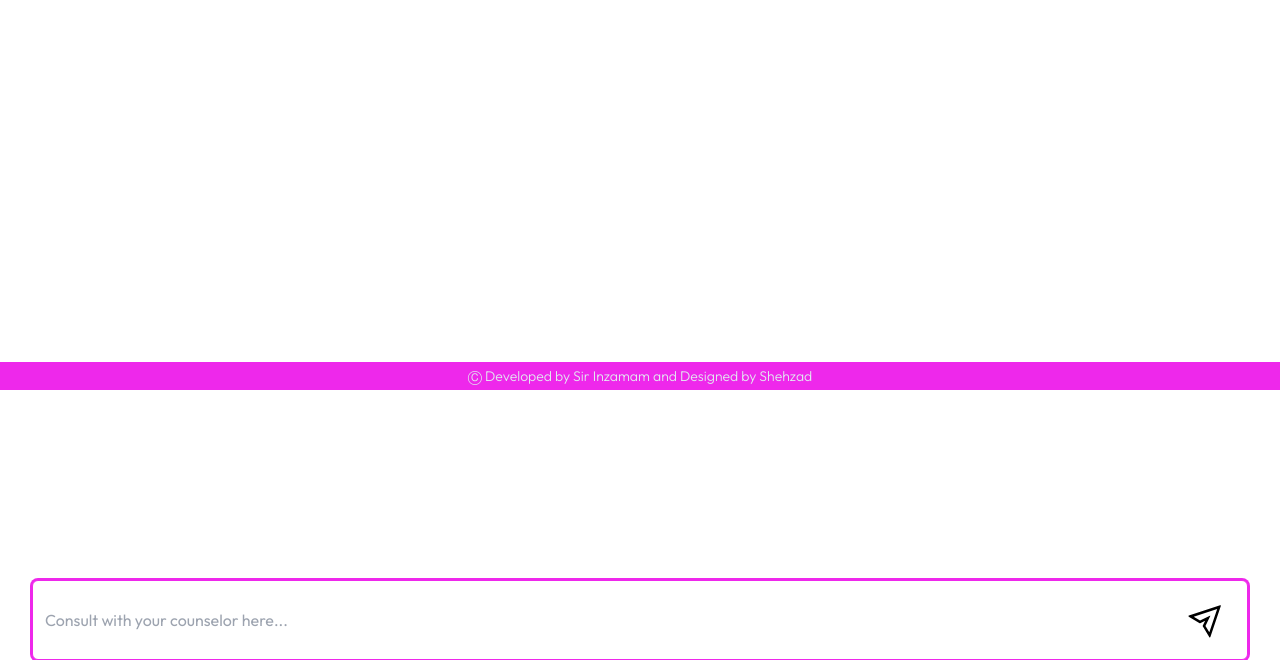
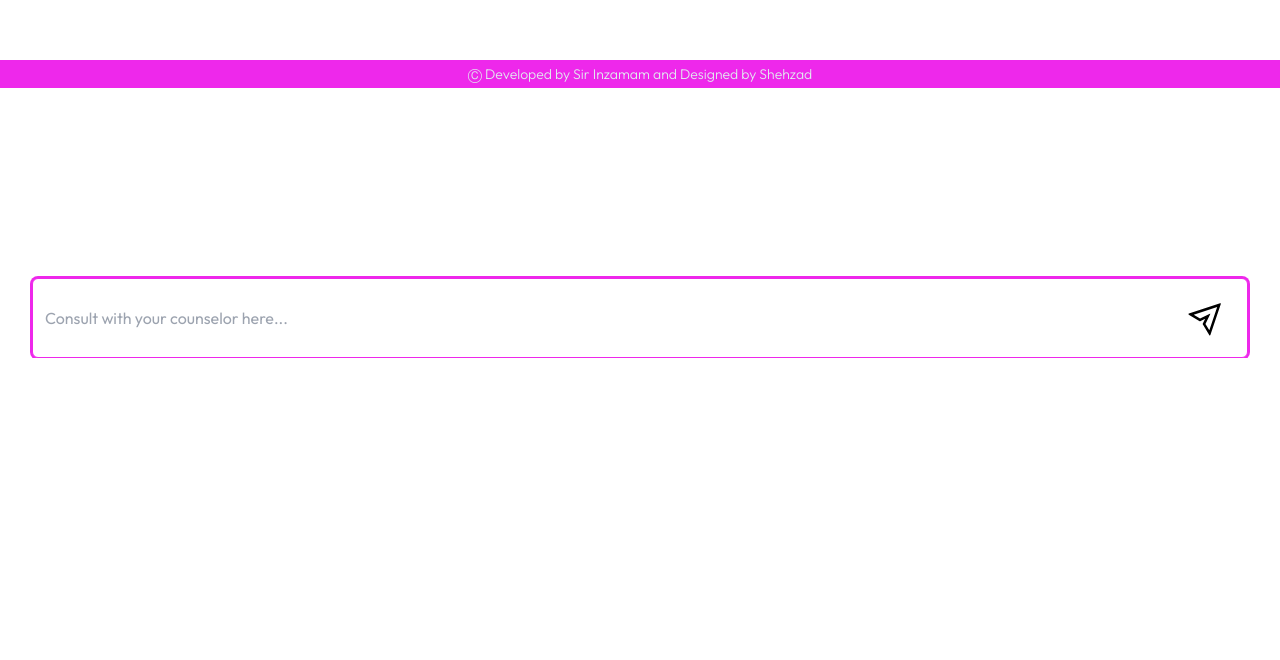
Before and after one commit to mInzamamMalik/chatGPT-demo-chatbots, a Next.js app in the folder frontend/: page /chat in a window 1280 px wide. Shown: the part 712-1372 px from the top of the page. After the commit the page ends 1070 px from the top, so only its background shows below. Built offline with nearby package versions, Linux system fonts and the light colour scheme.

Commit message:
fixed chat UI and auto scroll issues
Co-Authored-By: Muhammad Saad <muhammadsaad2522@gmail.com>

```diff
--- a/frontend/app/globals.css
+++ b/frontend/app/globals.css
@@ -35,6 +35,15 @@
   border: 2px solid yellow;
 }
 
+.no_scroll::-webkit-scrollbar {
+  display: none;
+}
+
+.no_scroll {
+  -ms-overflow-style: none; /* IE and Edge */
+  scrollbar-width: none; /* Firefox */
+}
+
 /* :root {
   --foreground-rgb: 0, 0, 0;
   --background-start-rgb: 214, 219, 220;
--- a/frontend/components/ChatFrom.jsx
+++ b/frontend/components/ChatFrom.jsx
@@ -1,6 +1,7 @@
 "use client";
 import axios from "axios";
-import { useEffect, useState } from "react";
+import React, { useEffect, useState, useRef } from "react";
+// import { useEffect, useState } from "react";
 import { SERVER_URL } from "@/lib/getServerUrl";
 import { toast } from "react-hot-toast";
 import { AiOutlineSend } from "react-icons/ai";
@@ -10,6 +11,8 @@ export default function ChatFrom() {
   const [query, setQuery] = useState("");
   const [conversation, setConversation] = useState("");
   const [chats, setChats] = useState([]);
+
+  const chatWindowRef = useRef(null);
 
   const submitHandler = async (e) => {
     try {
@@ -45,9 +48,24 @@ export default function ChatFrom() {
     }
   };
 
+  useEffect(() => {
+    if (chatWindowRef.current) {
+      const chatWindow = chatWindowRef.current;
+      console.log("Scrolling to bottom...");
+      chatWindow.scrollTop = chatWindow.scrollHeight;
+    }
+  }, [chats]);
+
   return (
     <div className="flex h-full flex-col justify-end">
-      <div className="flex h-[67vh] flex-col overflow-y-scroll text-lg">
+      <div className={`${chats ? "translate-y-10" : "translate-y-24"}`}>
+        <div
+          ref={chatWindowRef}
+          id="chat-window"
+          className={`no_scroll gap-5 py-14 px-2 flex flex-col overflow-y-scroll text-lg transition-height duration-300 ${
+            chats.length > 0 ? "h-[725px]" : "h-0"
+          }`}
+        >
           {chats.map((chat, i) => (
             <div
               className={`${chat.counselor ? "self-start" : "self-end"}`}
@@ -55,7 +73,9 @@ export default function ChatFrom() {
             >
               {chat.counselor ? (
                 <p className="flex items-end text-left">
+                  <div>
                     <BsRobot className="mr-2 inline h-8 w-8 text-3xl" />
+                  </div>
                   <span className="rounded-2xl rounded-bl-none border border-primary p-2 ">
                     {chat.text}
                   </span>
@@ -67,6 +87,7 @@ export default function ChatFrom() {
               )}
             </div>
           ))}
+        </div>
       </div>
 
       <form className="relative flex" onSubmit={submitHandler}>
```
Also changed, not shown: 2 other files (tests, documents, lock files or other folders). Lines whose indentation alone changed are shown as unchanged.
